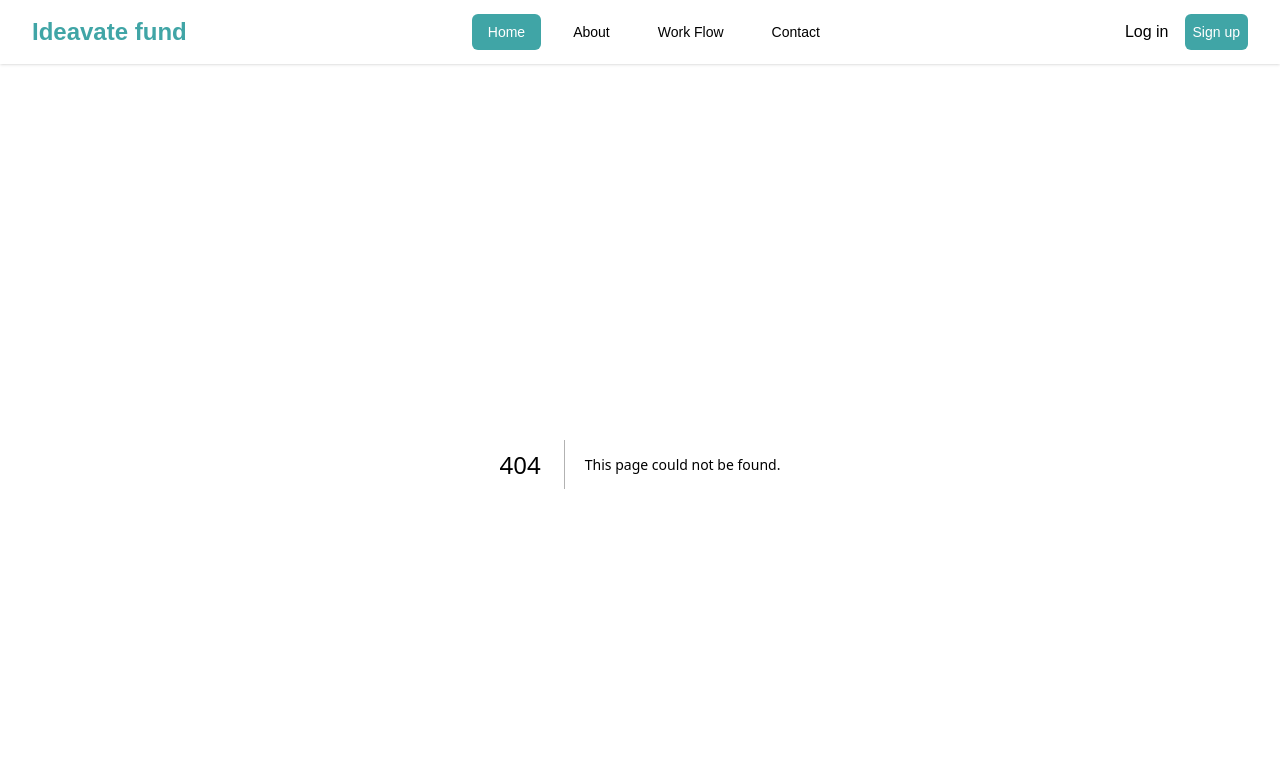
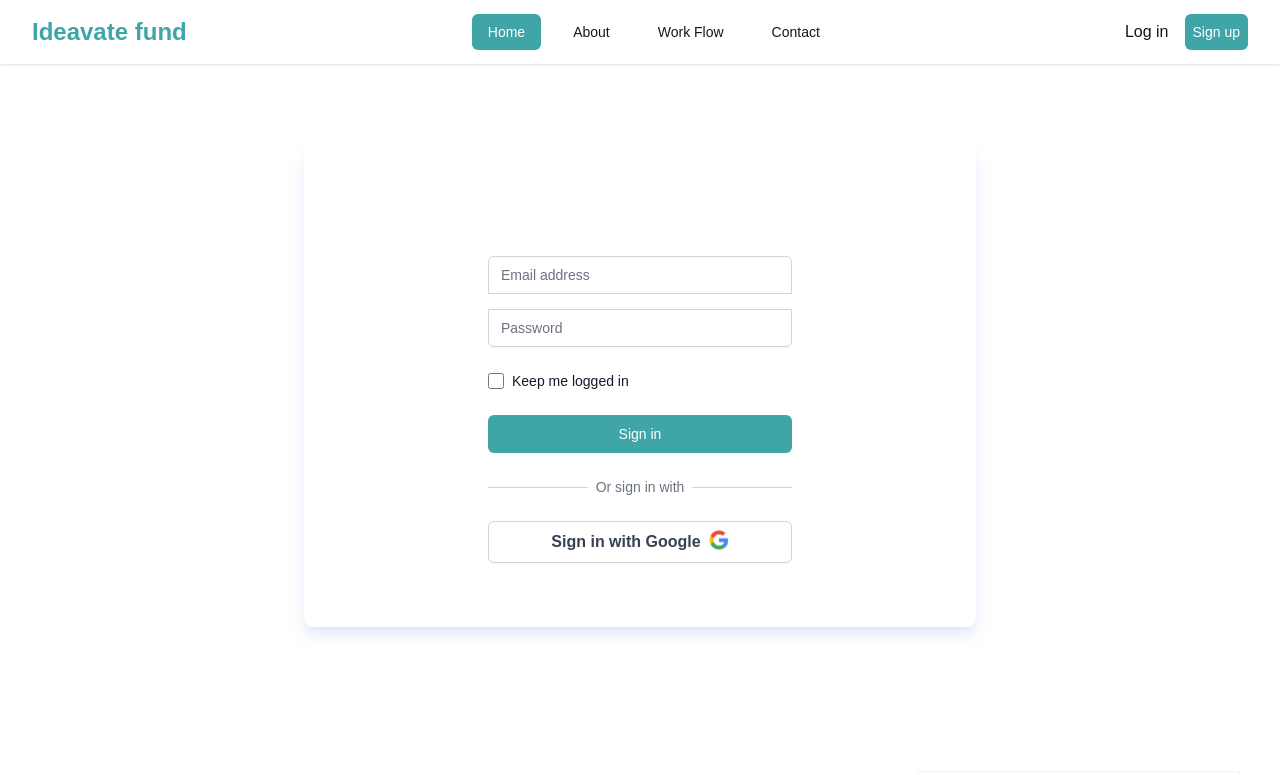
Before and after one commit to sarahannie/Ideavate, a Next.js app: page /signin in a window 1280 px wide. Before the commit this address had no page. Shown: the top 775 px of the page. Built offline with nearby package versions, Linux system fonts and the light colour scheme.

Commit message:
signin page design done

```diff
--- /dev/null
+++ b/app/signin/page.js
@@ -0,0 +1,10 @@
+import Signin from "@/src/Landingpages/layout/signin";
+
+
+export default function Signups() {
+    return (
+      <div className="">
+      <Signin/>
+      </div>
+    );
+  }
--- /dev/null
+++ b/src/Landingpages/layout/signin.jsx
@@ -0,0 +1,135 @@
+'use client'
+
+import { useState } from 'react'
+// import { signIn } from 'next-auth/react'
+import { useRouter } from 'next/navigation'
+import React from 'react'
+import group from '@/public/Group.png'
+import Image from 'next/image'
+
+const Signin = () => {
+const [email, setEmail] = useState('')
+  const [password, setPassword] = useState('')
+  const [keepLoggedIn, setKeepLoggedIn] = useState(false)
+  const [error, setError] = useState('')
+  const router = useRouter()
+    const handleSubmit = async (e) => {
+        e.preventDefault()
+        try {
+          const result = await signIn('credentials', {
+            redirect: false,
+            email,
+            password,
+          })
+
+          if (result?.error) {
+            setError(result.error)
+          } else {
+            router.push('/dashboard') // Redirect to dashboard on successful sign-in
+          }
+        } catch (error) {
+          setError('An error occurred during sign-in')
+        }
+      }
+  return (
+    <>
+    <div className='flex justify-center max-w-2xl mx-auto py-16 px-4 sm:px-6 lg:px-8 shadow-lg shadow-indigo-200/50 mt-20 mb-20 rounded-lg'>
+    <form onSubmit={handleSubmit} className="mt-8 w-1/2 space-y-6">
+      <div className="rounded-md shadow-sm -space-y-px ">
+        <div className='my-4'>
+        <label htmlFor="email" className="sr-only">
+            Email address
+          </label>
+          <input
+            id="email"
+            name="email"
+            type="email"
+            autoComplete="email"
+            required
+            className="appearance-none rounded-none relative block w-full px-3 py-2 border border-gray-300 placeholder-gray-500 text-gray-900 rounded-t-md focus:outline-none focus:ring-indigo-500 focus:border-indigo-500 focus:z-10 sm:text-sm"
+            placeholder="Email address"
+            value={email}
+            onChange={(e) => setEmail(e.target.value)}
+          />
+        </div>
+
+
+        <div>
+          <label htmlFor="password" className="sr-only">
+            Password
+          </label>
+          <input
+            id="password"
+            name="password"
+            type="password"
+            autoComplete="current-password"
+            required
+            className="appearance-none rounded-none relative block w-full px-3 py-2 border border-gray-300 placeholder-gray-500 text-gray-900 rounded-b-md focus:outline-none focus:ring-indigo-500 focus:border-indigo-500 focus:z-10 sm:text-sm"
+            placeholder="Password"
+            value={password}
+            onChange={(e) => setPassword(e.target.value)}
+          />
+        </div>
+      </div>
+
+      <div className="flex items-center justify-between">
+        <div className="flex items-center">
+          <input
+            id="keep-logged-in"
+            name="keep-logged-in"
+            type="checkbox"
+            className="h-4 w-4 text-indigo-600 focus:ring-indigo-500 border-gray-300 rounded"
+            checked={keepLoggedIn}
+            onChange={(e) => setKeepLoggedIn(e.target.checked)}
+          />
+          <label htmlFor="keep-logged-in" className="ml-2 block text-sm text-gray-900">
+            Keep me logged in
+          </label>
+        </div>
+      </div>
+
+      <div>
+        <button
+          type="submit"
+          className="group relative w-full flex justify-center py-2 px-4 border border-transparent text-sm font-medium rounded-md text-white bg-green hover:bg-black focus:outline-none focus:ring-2 focus:ring-offset-2 focus:ring-indigo-500"
+        >
+          Sign in
+        </button>
+      </div>
+
+      <div className="mt-6">
+        <div className="relative">
+          <div className="absolute inset-0 flex items-center">
+            <div className="w-full border-t border-gray-300"></div>
+          </div>
+          <div className="relative flex justify-center text-sm">
+            <span className="px-2 bg-white text-gray-500">Or sign in with</span>
+          </div>
+        </div>
+
+        <div className="mt-6 ">
+
+          <button
+            onClick={() => signIn('google')}
+            className="w-full flex justify-center gap-2 font-semibold py-2 px-4 border border-gray-300 rounded-md shadow-sm text-md font-medium text-gray-700 bg-white hover:bg-gray-50 focus:outline-none focus:ring-2 focus:ring-offset-2 focus:ring-indigo-500"
+          >
+
+             Sign in with Google
+             <Image src={group}  width={20} height={20} alt='google' />
+          </button>
+        </div>
+      </div>
+
+      {error && (
+        <div className="mt-4 text-center text-sm text-red-600">
+          {error}
+        </div>
+      )}
+    </form>
+    </div>
+
+    </>
+  )
+}
+
+export default Signin
```
Also changed, not shown: public/Group.png (added).
